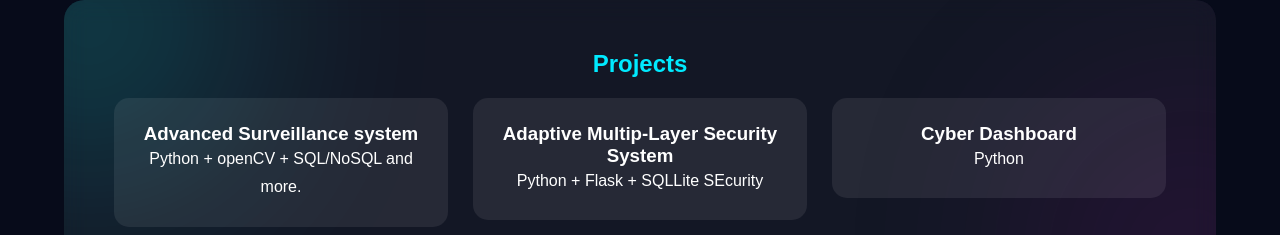
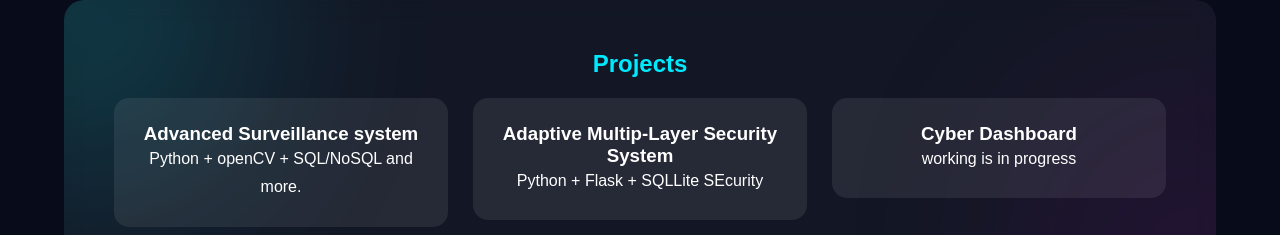
Before and after one commit to information-h/akash-kumar-shukla--Portfolio, a plain HTML site: page index.html in a window 1280 px wide. Shown: the part 894-1129 px from the top of the page. Drawn offline with Linux system fonts and the light colour scheme.

Commit message:
Change project description to 'working is in progress'
Updated project description for Cyber Dashboard.

```diff
--- a/index.html
+++ b/index.html
@@ -38,7 +38,7 @@ I build practical systems—monitoring, OSINT tooling, and desktop utilities—t
         <a href="https://github.com/yourusername/cyber-dashboard" target="_blank" class="project-link">
             <div class="card">
                 <h3>Cyber Dashboard</h3>
-                <p>Python</p>
+                <p>working is in progress </p>
             </div>
         </a>
 
```
